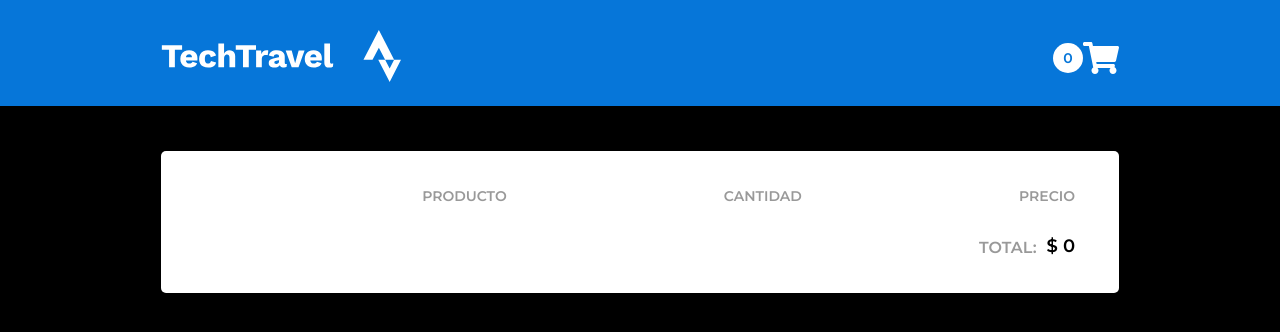
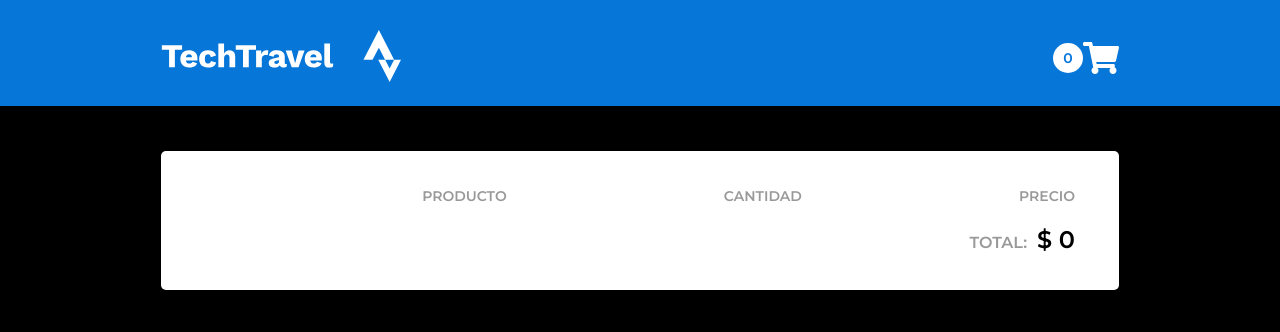
Before and after one commit to stephany2818/tech-travel-application, a React (Create React App) app: page /Cart in a window 1280 px wide. Shown: the top 332 px of the page. Built offline with nearby package versions, Linux system fonts and the light colour scheme.

Commit message:
modificaciones en los estilos del cart

```diff
--- a/src/pages/Cart/styles.js
+++ b/src/pages/Cart/styles.js
@@ -9,7 +9,6 @@ export const ContainerList = styled.ul`
   width: 100%;
   background-color: #fff;
   flex-direction: column;
-  justify-content: center;
   border-radius: 5px;
   padding: 36px 44px;
   align-items: center;
@@ -49,15 +48,18 @@ export const Info = styled.div`
 `;
 
 export const Quantity = styled.input`
+  font-weight: 600;
   font-size: 16px;
-  color: #666;
+  line-height: 20px;
+  letter-spacing: -0.02em;
+  color: #999999;
   padding: 6px;
   border-radius: 5px;
+  box-sizing: border-box;
   width: 40px;
   height: 40px;
   border-bottom: 1px solid #0676d9;
-  aligncontent: center;
-  align-items: center;
+  text-align: center;
 `;
 
 export const SubTotal = styled.div`
@@ -67,7 +69,6 @@ export const SubTotal = styled.div`
   align-items: center;
 
   strong {
-    margin-right: 10px;
     font-size: 16px;
   }
 
@@ -82,7 +83,7 @@ export const SubTotal = styled.div`
 export const TextTotalPlay = styled.li`
   display: flex;
   justify-content: flex-end;
-  align-items: flex-end;
+  align-items: baseline;
 
   p {
     margin-right: 10px;
@@ -92,8 +93,8 @@ export const TextTotalPlay = styled.li`
   }
 
   strong {
-    margin-top: 10px;
-    font-size: 18px;
+    font-size: 24px;
+    font-weight: bold;
   }
 `;
 
```
